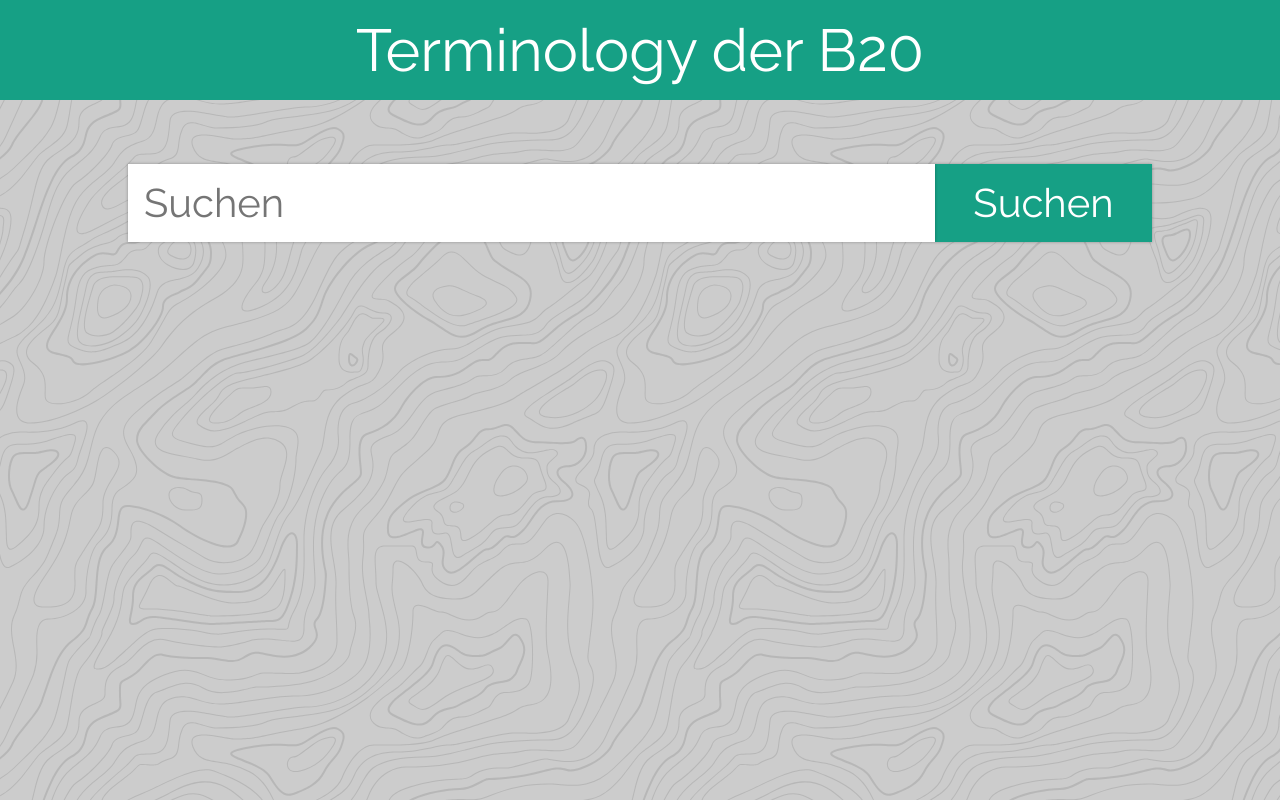
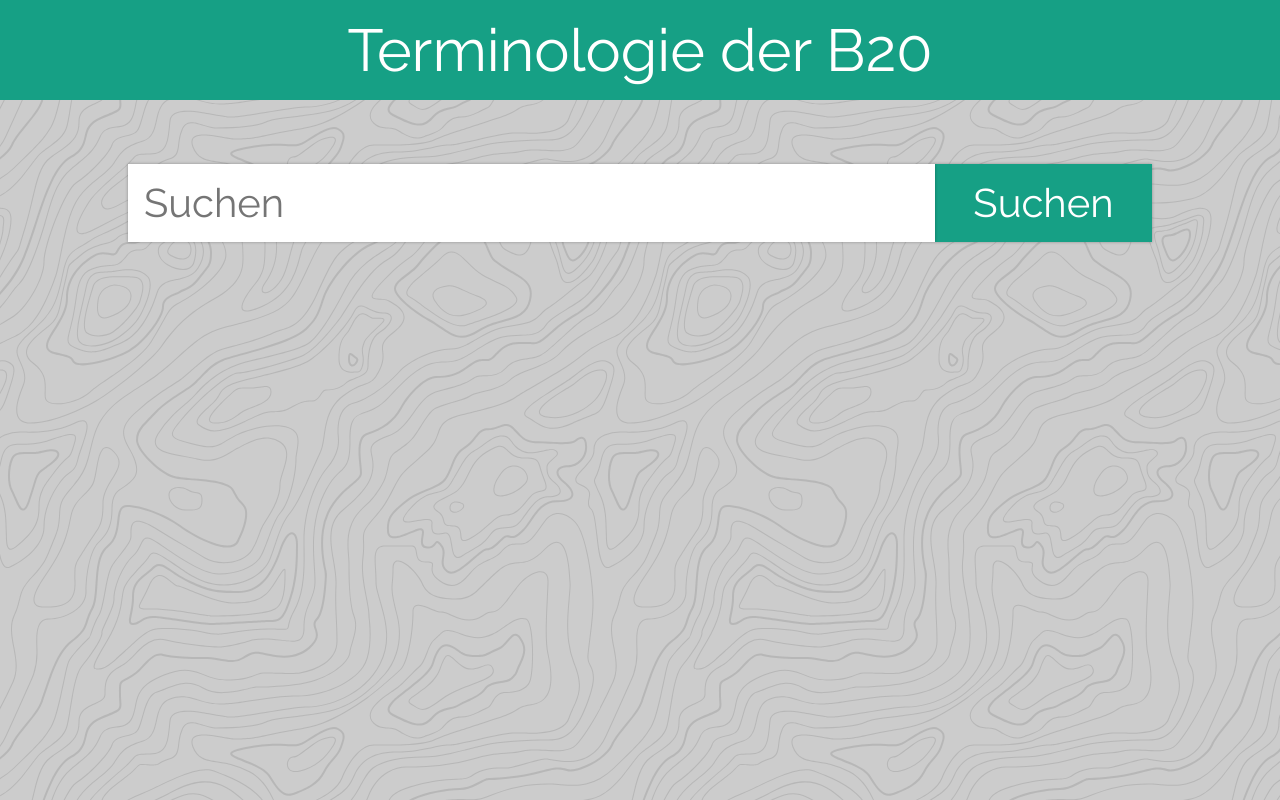
Before and after one commit to mornir/termino-b20, a Vue app: page / in a window 1280 px wide. Built offline with nearby package versions, Linux system fonts and the light colour scheme.

Commit message:
Correct Terminology

```diff
--- a/src/App.vue
+++ b/src/App.vue
@@ -1,6 +1,6 @@
 <template>
   <div id="app">
-    <header>Terminology der B20</header>
+    <header>Terminologie der B20</header>
     <main>
       <div class="search">
           <div class="autcompleteSearch">
```
